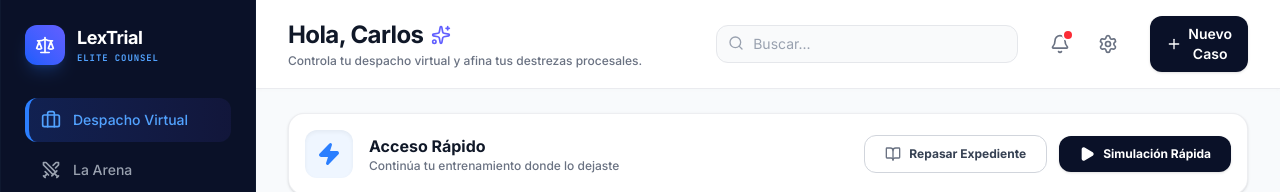
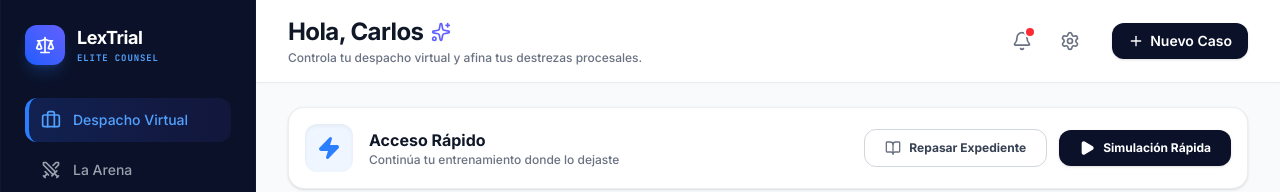
Before and after one commit to Lucatego/Lex-Trial, a React (Vite) app: page / in a window 1280 px wide. Shown: the top 192 px of the page. Built offline with nearby package versions, Linux system fonts and the light colour scheme.

Commit message:
Quitando la barra de búsqueda

```diff
--- a/src/App.tsx
+++ b/src/App.tsx
@@ -14,7 +14,6 @@ import { Sparkles, Linkedin, CheckCircle, X } from 'lucide-react';
 export default function App() {
   const [currentView, setCurrentView] = useState<string>('despacho');
   const [cases, setCases] = useState<Case[]>(casesData);
-  const [searchTerm, setSearchTerm] = useState<string>('');
 
   // Initialize user progress exactly as pictured in the dashboard image
   const [userProgress, setUserProgress] = useState<UserProgress>({
@@ -68,9 +67,6 @@ export default function App() {
       setToast(null);
     }, 4500);
   };
-
-  // Search filter handler (disabled for now)
-  const filteredCases = cases;
 
   // Handle case selection from Dashboard cards/quick actions
   const handleSelectCase = (caseId: string, action: 'study' | 'arena') => {
@@ -178,7 +174,6 @@ export default function App() {
         <Header
           userProgress={userProgress}
           onOpenNewCase={() => setShowNewCaseModal(true)}
-          onSearch={(term) => setSearchTerm(term)}
           onViewChange={(view) => setCurrentView(view)}
         />
 
@@ -188,7 +183,7 @@ export default function App() {
           {/* View Routing Engine */}
           {currentView === 'despacho' && (
             <Dashboard
-              cases={filteredCases}
+              cases={cases}
               recentCases={recentCases}
               userProgress={userProgress}
               onSelectCase={handleSelectCase}
--- a/src/components/Header.tsx
+++ b/src/components/Header.tsx
@@ -1,16 +1,14 @@
 import React, { useState } from 'react';
-import { Search, Bell, Settings, Plus, Sparkles, CheckCircle, Scale } from 'lucide-react';
+import { Bell, Settings, Plus, Sparkles, CheckCircle, Scale } from 'lucide-react';
 import { UserProgress } from '../types';
 
 interface HeaderProps {
   userProgress: UserProgress;
   onOpenNewCase: () => void;
-  onSearch: (term: string) => void;
   onViewChange: (view: string) => void;
 }
 
-export default function Header({ userProgress, onOpenNewCase, onSearch, onViewChange }: HeaderProps) {
-  const [searchTerm, setSearchTerm] = useState('');
+export default function Header({ userProgress, onOpenNewCase, onViewChange }: HeaderProps) {
   const [showNotifications, setShowNotifications] = useState(false);
   const [unreadNotifications, setUnreadNotifications] = useState(3);
 
@@ -19,12 +17,6 @@ export default function Header({ userProgress, onOpenNewCase, onSearch, onViewCh
     { id: 2, text: 'Nuevo expediente penal asignado: Homicidio Calificado (Penal).', type: 'case', time: 'Ayer' },
     { id: 3, text: 'Certificado de Absolución emitido para el caso Robo Agravado.', type: 'certificate', time: 'Hace 2 días' },
   ];
-
-  const handleSearchChange = (e: React.ChangeEvent<HTMLInputElement>) => {
-    const value = e.target.value;
-    setSearchTerm(value);
-    onSearch(value);
-  };
 
   const handleToggleNotifications = () => {
     setShowNotifications(!showNotifications);
@@ -63,19 +55,6 @@ export default function Header({ userProgress, onOpenNewCase, onSearch, onViewCh
 
       {/* Action Suite */}
       <div className="flex items-center space-x-3 sm:space-x-6">
-        {/* Search Input */}
-        <div className="relative w-full max-w-[140px] sm:max-w-[200px] md:max-w-xs">
-          <Search className="absolute left-3 top-2.5 w-4 h-4 text-gray-400" />
-          <input
-            id="search-input-header"
-            type="text"
-            value={searchTerm}
-            onChange={handleSearchChange}
-            placeholder="Buscar..."
-            className="w-full pl-9 pr-4 py-2 bg-gray-50 hover:bg-gray-100/70 focus:bg-white text-sm text-gray-700 placeholder-gray-400 rounded-xl border border-gray-200 focus:outline-none focus:ring-2 focus:ring-blue-500 focus:border-transparent transition-all duration-150"
-          />
-        </div>
-
         {/* Actions Icons & Buttons */}
         <div className="flex items-center space-x-1 sm:space-x-3 relative">
           {/* Notifications Button */}
```
